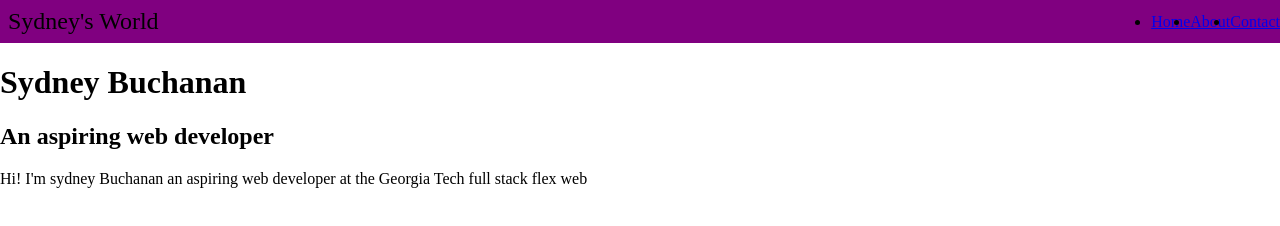
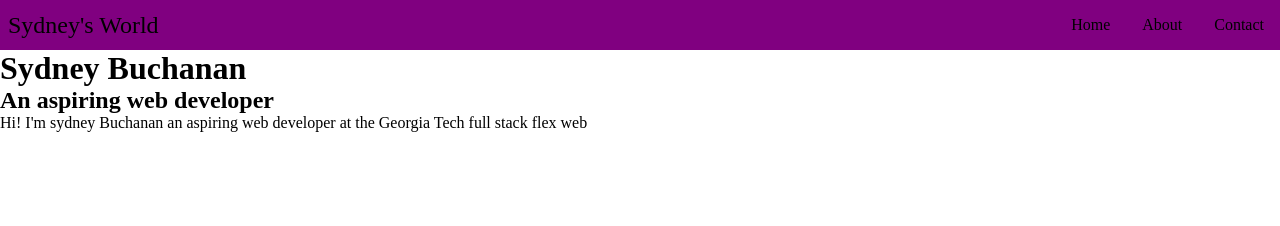
Before and after one commit to SBuchanan1/Polished-portfolio-SB, a plain HTML site: page index.html in a window 1280 px wide. Drawn offline with Linux system fonts and the light colour scheme.

Commit message:
modified css and changed color of nav bartext, added hover

```diff
--- a/styles.css
+++ b/styles.css
@@ -1,5 +1,7 @@
 * {
   box-sizing: border-box;
+  margin: 0;
+  padding: 0;
 }
 body {
   margin: 0;
@@ -22,3 +24,16 @@ body {
   padding: 0;
   display: flex;
 }
+.navbar-links li {
+  list-style: none;
+}
+
+.navbar-links a {
+  text-decoration: none;
+  color: black;
+  padding: 1rem;
+  display: block;
+}
+.navbar-links li:hover {
+  background-color: whitesmoke;
+}
```
